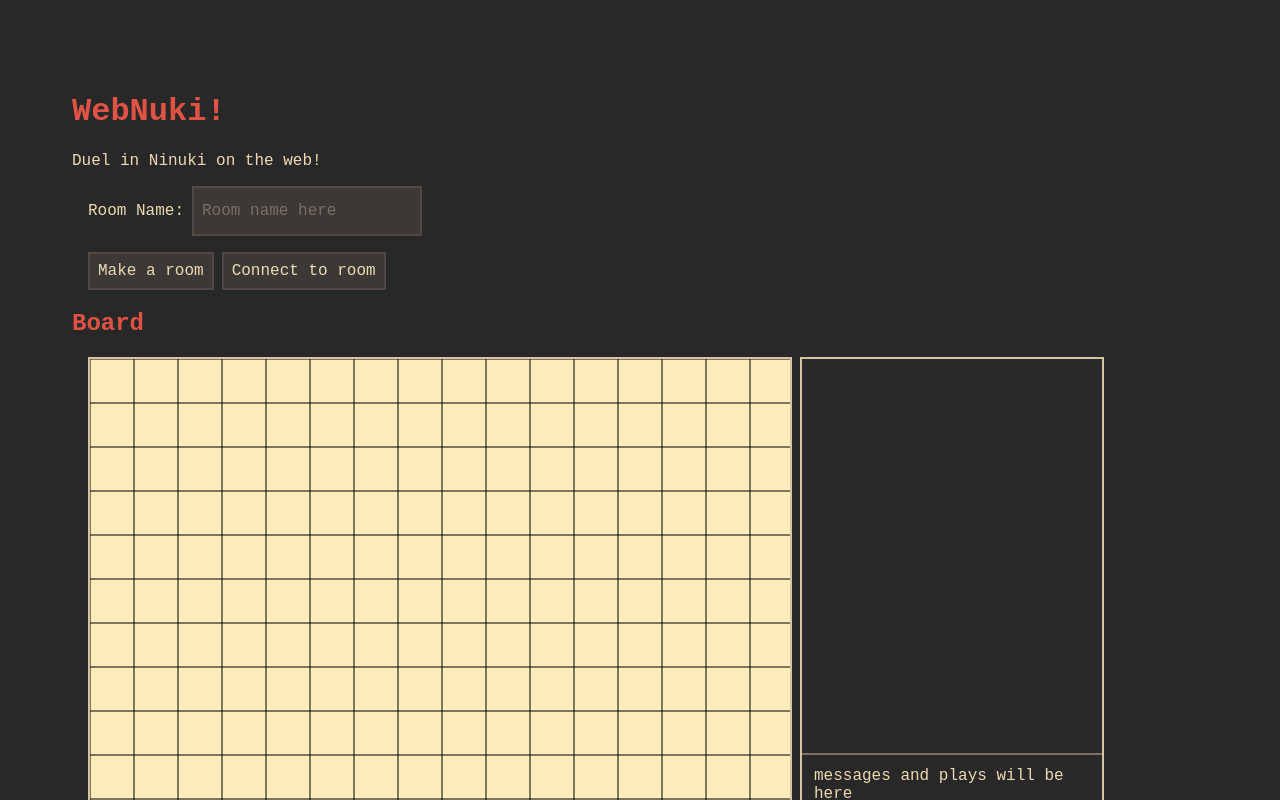
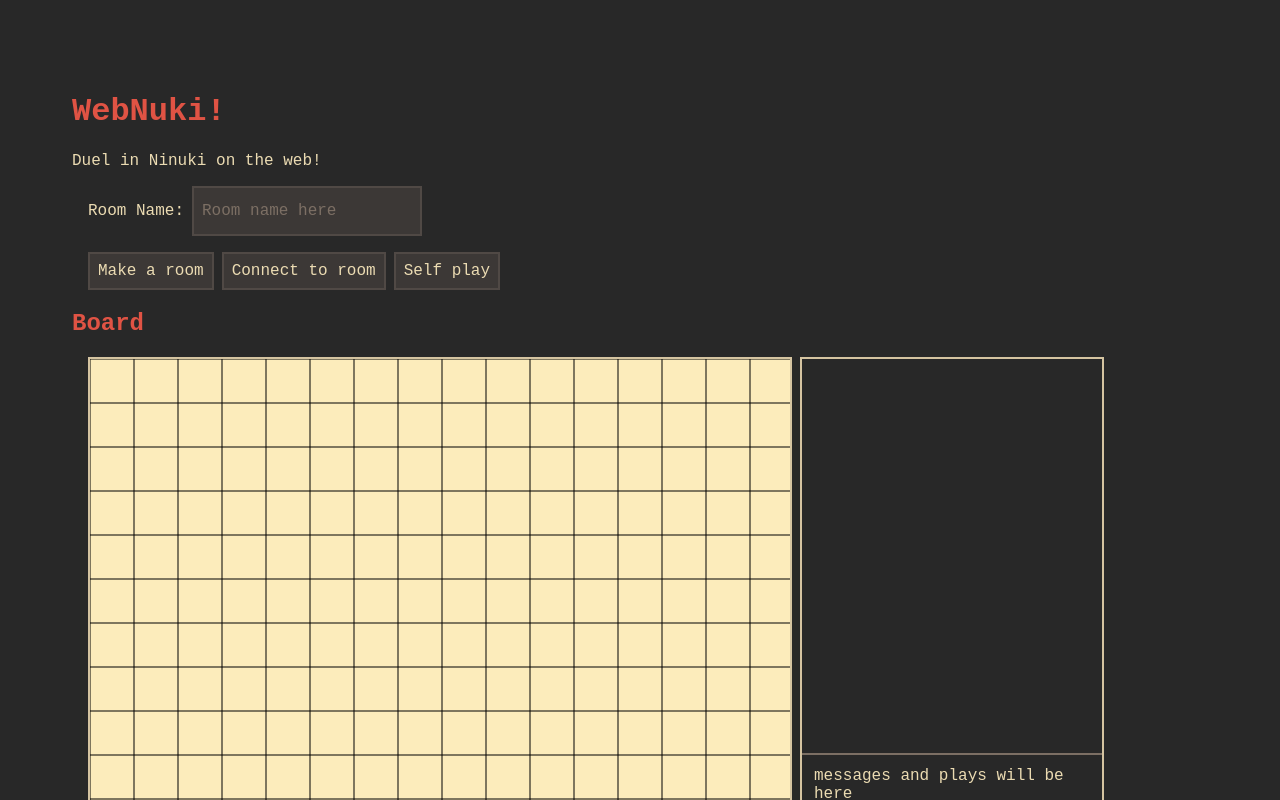
Before and after one commit to goldentoaste/webnuki, a SvelteKit app: page / in a window 1280 px wide. Shown: the top 800 px of the page. Built offline with nearby package versions, Linux system fonts and the light colour scheme.

Commit message:
selfplay

```diff
--- a/src/lib/board.ts
+++ b/src/lib/board.ts
@@ -80,6 +80,7 @@ export class Board {
     canvas: HTMLCanvasElement;
     rerender = false;
 
+    selfPlay = false;
 
     constructor(size: number, canvas: HTMLCanvasElement) {
         this.size = size;
@@ -346,7 +347,9 @@ export class Board {
             return;
         }
         const gap = this.gapSize(w);
-        if (this.playerColor == BLACK) {
+        const color =  this.selfPlay ? currentPlayer : playerColor;
+
+        if (color == BLACK) {
             ctx.strokeStyle = "#0d0c09"
             ctx.fillStyle = "#2b282088"
         }
@@ -377,7 +380,7 @@ export class Board {
         // if ( this.board[row][col] != EMPTY ) {
         //     return;
         // }
-        if (this.currentPlayer != this.playerColor || this.board[row][col] != EMPTY) {
+        if ((this.currentPlayer != this.playerColor && !this.selfPlay) || this.board[row][col] != EMPTY) {
             return;
         }
         this.playMove(row, col);
--- a/src/routes/+page.svelte
+++ b/src/routes/+page.svelte
@@ -146,6 +146,15 @@
         }}
         disabled={gameStarted || isHost}>Connect to room</Button
     >
+
+    <Button
+    on:click={()=>{
+        gameStarted = true;
+        board.selfPlay = true;
+    }}
+    disabled={gameStarted}>
+        Self play
+    </Button>
 </div>
 
 <h2>Board</h2>
```
